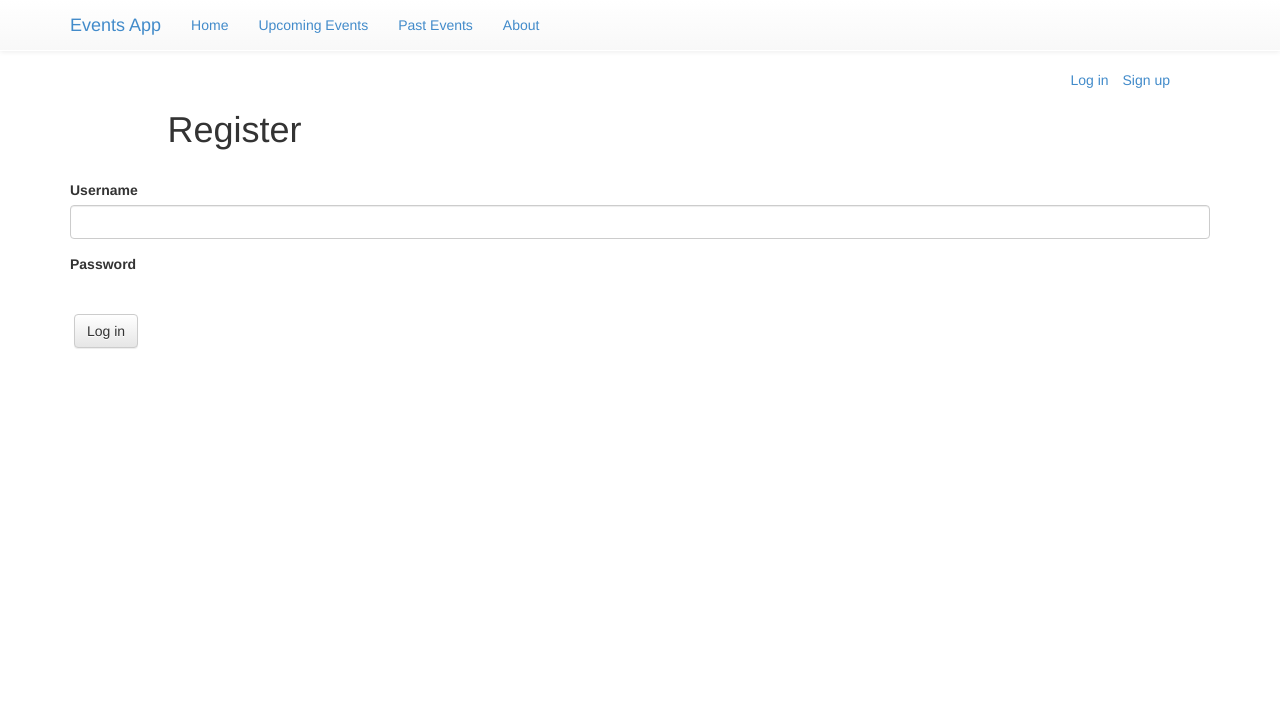
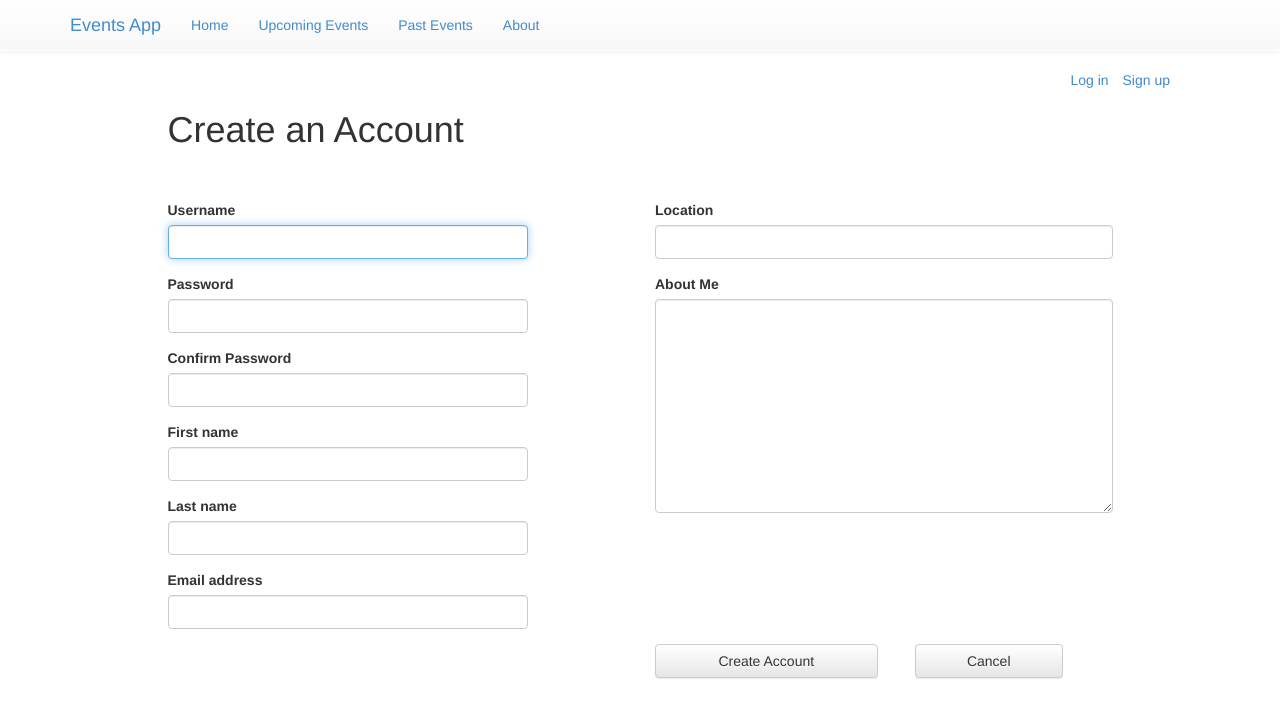
Before and after one commit to tetesting/django_events_app, a Django app: page /register/ in a window 1280 px wide. Shown: the top 718 px of the page. Run offline with Django 3.2, Linux system fonts and the light colour scheme; some libraries are stand-ins or nearby versions.

Commit message:
complete user registration functionality

```diff
--- a/events/forms.py
+++ b/events/forms.py
@@ -17,18 +17,39 @@ class LoginForm(forms.Form):
 
 class RegisterForm(forms.ModelForm):
     username = forms.CharField(required=True)
-    password = forms.CharField(widget=forms.PasswordInput)
-    confirm_password = forms.CharField(widget=forms.PasswordInput)
+    password_confirm = forms.CharField(
+        widget=forms.PasswordInput(),
+        required=True)
+    password = forms.CharField(
+        widget=forms.PasswordInput(),
+        required=True)
 
     class Meta:
         model = models.User
+        fields = ('username', 'password', 'first_name', 'last_name', 'email',
+            'location', 'description')
 
     def __init__(self, *args, **kwargs):
         return super(RegisterForm, self).__init__(*args, **kwargs)
 
+    def clean(self):
+        cleaned_data = super(RegisterForm, self).clean()
+
+        password = cleaned_data.get('password')
+        password_confirm =cleaned_data.get('password_confirm')
+
+        # check if passwords match
+        if password_confirm:
+            if password != password_confirm:
+                errors = ['The passwords must match.']
+                self.errors['password_confirm'] = self.error_class(errors)
+                raise forms.ValidationError(errors[0])
+            else:
+                cleaned_data['password'] = make_password(password)
+
+        return cleaned_data
 
 class UserSettingsForm(forms.ModelForm):
-    # username = forms.CharField(required=True)
 
     # tags = forms.CharField(widget=forms.TextInput(attrs={'value':'cool'}))
 
@@ -40,40 +61,38 @@ class UserSettingsForm(forms.ModelForm):
 
 class UserPasswordChangeForm(forms.ModelForm):
 
+    password = forms.CharField(
+        widget=forms.PasswordInput(),
+        required=True)
+
     password_new = forms.CharField(
         widget=forms.PasswordInput(),
         required=True)
     password_confirm = forms.CharField(
         widget=forms.PasswordInput(),
         required=True)
-    password = forms.CharField(
-        widget=forms.PasswordInput(),
-        required=True)
 
 
-    def __init__(self, *args, **kwargs):
-        return super(UserPasswordChangeForm, self).__init__(*args, **kwargs)
+    def clean(self):
+        cleaned_data = super(UserPasswordChangeForm, self).clean()
 
-    def clean_password_confirm(self):
-        password_new = self.cleaned_data.get('password_new')
-        password_confirm = self.cleaned_data.get('password_confirm')
-
-        if password_new:
-            errors = []
-            if password_confirm != password_new:
-                errors.append('The passwords did not match.')
-            if errors:
-                self.errors['password_confirm'] = self.error_class(errors)
-
-        return password_confirm
-
-    def clean_password(self):
-        password = self.cleaned_data.get('password')
+        password = cleaned_data.get('password')
         encoded = self.instance.password
 
-        if 'password_confirm' not in self.errors:
-            if not check_password(password, encoded):
-                self.errors['password'] = \
-                    self.error_class(['Incorrect password.'])
+        if not check_password(password, encoded):
+            error_message = 'Incorrect password.'
+            self.errors['password'] = self.error_class([error_message])
+            raise forms.ValidationError(error_message)
 
-        return make_password(self.cleaned_data.get('password_confirm'))
+        password_new = cleaned_data.get('password_new')
+        password_confirm = cleaned_data.get('password_confirm')
+
+        if password_new and password_confirm:
+            if password_confirm != password_new:
+                error_message = 'The new passwords must match.'
+                self.errors['password_confirm'] = self.error_class([error_message])
+                raise forms.ValidationError(error_message)
+
+        cleaned_data['password'] = make_password(password_confirm)
+
+        return cleaned_data
--- a/events/templates/events/user_register.html
+++ b/events/templates/events/user_register.html
@@ -2,57 +2,83 @@
 
 {% load widget_tweaks %}
 
-{% block title %}Register{% endblock %}
+{% block title %}Create Account - {{ block.super }}{% endblock %}
 
-{% block pagetitle %}<h1>Register</h1>{% endblock %}
+{% block pagetitle %}<h1>Create an Account</h1>{% endblock %}
 
 {% block content %}
-<div class="center">
-{% if form.errors and not form.non_field_errors and not form.this_is_the_login_form.errors %}
-<p class="errornote">
-{% if form.errors.items|length == 1 %}Please correct the error below.{% else %}Please correct the errors below.{% endif %}
-</p>
-{% endif %}
-
-{% if form.non_field_errors or form.this_is_the_login_form.errors %}
-{% for error in form.non_field_errors|add:form.this_is_the_login_form.errors %}
-<p class="errornote">
-    {{ error }}
-</p>
-{% endfor %}
-{% endif %}
-
 <div id="content-main">
-<form action="/login/" method="post" role="form" id="login-form">{% csrf_token %}
+<br/>
+  <form action="{% url 'register' %}" method="post">
+    {% csrf_token %}
+<div class="row">
+<div class="col-sm-offset-1 col-sm-4">
   <div class="form-group">
-    <label for="id_username" class="required">{{ form.username.label }}</label>
-    {{ form.username|add_class:"form-control input-charfield" }}
-    {% if not form.this_is_the_login_form.errors %}{{ form.username.errors }}{% endif %}
+    <label for="id_username">Username</label>
+    {{ form.username|add_class:"form-control" }}
+    {{ form.username.errors }}
   </div>
   <div class="form-group">
-    <label for="id_password" class="required">Password</label>
-    {{ form.password|add_class:"form-control input-charfield" }}
-    {% if not form.this_is_the_login_form.errors %}{{ form.password.errors }}{% endif %}
-    <input type="hidden" name="this_is_the_login_form" value="1" />
-    <input type="hidden" name="next" value="{{ next }}" />
+    <label for="id_password">Password</label>
+    {{ form.password|add_class:"form-control" }}
+    {{ form.password.errors }}
   </div>
-  {% url 'admin_password_reset' as password_reset_url %}
-  {% if password_reset_url %}
-  <div class="password-reset-link">
-    <a href="{{ password_reset_url }}">Forgotten your password or username?</a>
+  <div class="form-group">
+    <label for="id_password_confirm">Confirm Password</label>
+    {{ form.password_confirm|add_class:"form-control" }}
+    {{ form.password_confirm.errors }}
   </div>
-  {% endif %}
-  <br/>
-  <div class="submit-row">
-    <label>&nbsp;</label><input type="submit" class="btn btn-default" value="Log in" />
+  <div class="form-group">
+    <label for="id_first_name">First name</label>
+    {{ form.first_name|add_class:"form-control" }}
   </div>
-</form>
+  <div class="form-group">
+    <label for="id_last_name">Last name</label>
+    {{ form.last_name|add_class:"form-control" }}
+  </div>
+  <div class="form-group">
+    <label for="id_email">Email address</label>
+    {{ form.email|add_class:"form-control" }}
+    {{ form.email.errors }}
+  </div>
 </div>
+<div class="col-sm-offset-1 col-sm-5">
+  <div class="form-group">
+    <label for="id_location">Location</label>
+    {{ form.location|add_class:"form-control" }}
+  </div>
+  <div class="form-group">
+    <label for="id_description">About Me</label>
+    {{ form.description|add_class:"form-control" }}
+  </div>
+  <!-- <div class="form-group">
+    <label for="id_tags">Tags</label>
+    {{ form.tags|add_class:"form-control" }}
+  </div> -->
+</div>
+</div>
+
+  <div>
+    <div class="col-sm-offset-6 col-sm-5">
+    <button type="submit" class="btn btn-default col-sm-6">Create Account</button>
+    <a href="/" class="btn btn-default col-sm-offset-1 col-sm-4">Cancel</a>
+    </div>
+  </div>
+  </form>
 </div>
 {% endblock content %}
 
-{% block more_js %}
+{% block javascript %}
+{{ block.super }}
 <script type="text/javascript">
-document.getElementById('id_username').focus()
+  document.getElementById('id_username').focus();
+  var error = $('.errorlist').first().siblings('input');
+  if (error.attr('id').match(/password/)) {
+    document.getElementById('id_password').focus();
+  } else {
+    error.focus();
+  }
+
+
 </script>
 {% endblock %}
--- a/events/view_helpers.py
+++ b/events/view_helpers.py
@@ -3,13 +3,12 @@ from django.http import HttpResponseRedirect
 from django.contrib import messages
 
 
-class UpdateViewWithMessageMixin(object):
+class SaveViewWithMessageMixin(object):
 
     def post(self, request, message_dict, *args, **kwargs):
         """
-        Modify the post method to include errors
+        Modify the post method to include messages
         """
-        self.object = self.get_object()
         form_class = self.get_form_class()
         form = self.get_form(form_class)
         if form.is_valid():
--- a/events/views.py
+++ b/events/views.py
@@ -13,7 +13,8 @@ from django.contrib import messages
 
 from .models import Event, User
 from events import forms
-from .view_helpers import UpdateViewWithMessageMixin
+from .view_helpers import SaveViewWithMessageMixin
+
 
 class AboutView(generic.TemplateView):
     template_name='events/pages/about.html'
@@ -71,9 +72,6 @@ class UpcomingEventsView(generic.ListView):
 
 
 
-
-
-
 ###### Account Stuff
 
 
@@ -127,10 +125,12 @@ class LoginView(generic.edit.CreateView):
 
 
 
-class RegisterView(generic.edit.CreateView):
+class RegisterView(
+            SaveViewWithMessageMixin, generic.edit.CreateView):
     model = User
     template_name = 'events/user_register.html'
-    form_class = forms.UserSettingsForm
+    form_class = forms.RegisterForm
+    success_url = '/login/'
 
     def get(self, request, *args, **kwargs):
         if request.user.is_authenticated():
@@ -138,9 +138,19 @@ class RegisterView(generic.edit.CreateView):
         form = self.form_class(initial=self.initial)
         return render(request, self.template_name, {'form': form})
 
+    def post(self, request, *args, **kwargs):
+        self.object = None
+        message_dict = {
+            'success' : 'Your account has been successfully created!',
+            'error' : 'Your account was not created ' +
+                        'due to the errors listed below.' }
+        return super(RegisterView, self).post(
+                        request, message_dict, *args, **kwargs)
+
+
 
 class UserPasswordChangeView(
-            UpdateViewWithMessageMixin, generic.edit.UpdateView):
+            SaveViewWithMessageMixin, generic.edit.UpdateView):
     model = User
     template_name = 'events/user_password_change.html'
     form_class = forms.UserPasswordChangeForm
@@ -154,15 +164,17 @@ class UserPasswordChangeView(
         return super(UserPasswordChangeView, self).dispatch(*args, **kwargs)
 
     def post(self, request, *args, **kwargs):
-        message_dict = { 'success' : 'Your password has been changed.',
-                     'error' : 'Your password was not changed. \
-                     Please fix the errors below first.' }
+        self.object = self.get_object()
+        message_dict = {
+            'success' : 'Your password has been changed.',
+            'error' : 'Your password was not changed ' +
+                        'due to the errors listed below.' }
         return super(UserPasswordChangeView, self).post(
                         request, message_dict, *args, **kwargs)
 
 
 class UserSettingsView(
-            UpdateViewWithMessageMixin, generic.edit.UpdateView):
+            SaveViewWithMessageMixin, generic.edit.UpdateView):
     model = User
     template_name = 'events/user_settings.html'
     form_class = forms.UserSettingsForm
@@ -176,8 +188,10 @@ class UserSettingsView(
         return super(UserSettingsView, self).dispatch(*args, **kwargs)
 
     def post(self, request, *args, **kwargs):
-        message_dict = { 'success' : 'Profile details updated.',
-                     'error' : 'Profile details remain unchanged. \
-                     Please fix the errors below first.' }
+        self.object = self.get_object()
+        message_dict = {
+            'success' : 'Profile details updated.',
+            'error' : 'Profile details remain unchanged ' +
+                        'Please fix the errors below first.' }
         return super(UserSettingsView, self).post(
                         request, message_dict, *args, **kwargs)
```
Also changed, not shown: events/templates/events/user_password_change.html (+8 -1 lines), events/templates/events/user_settings.html (+8 -0 lines).
